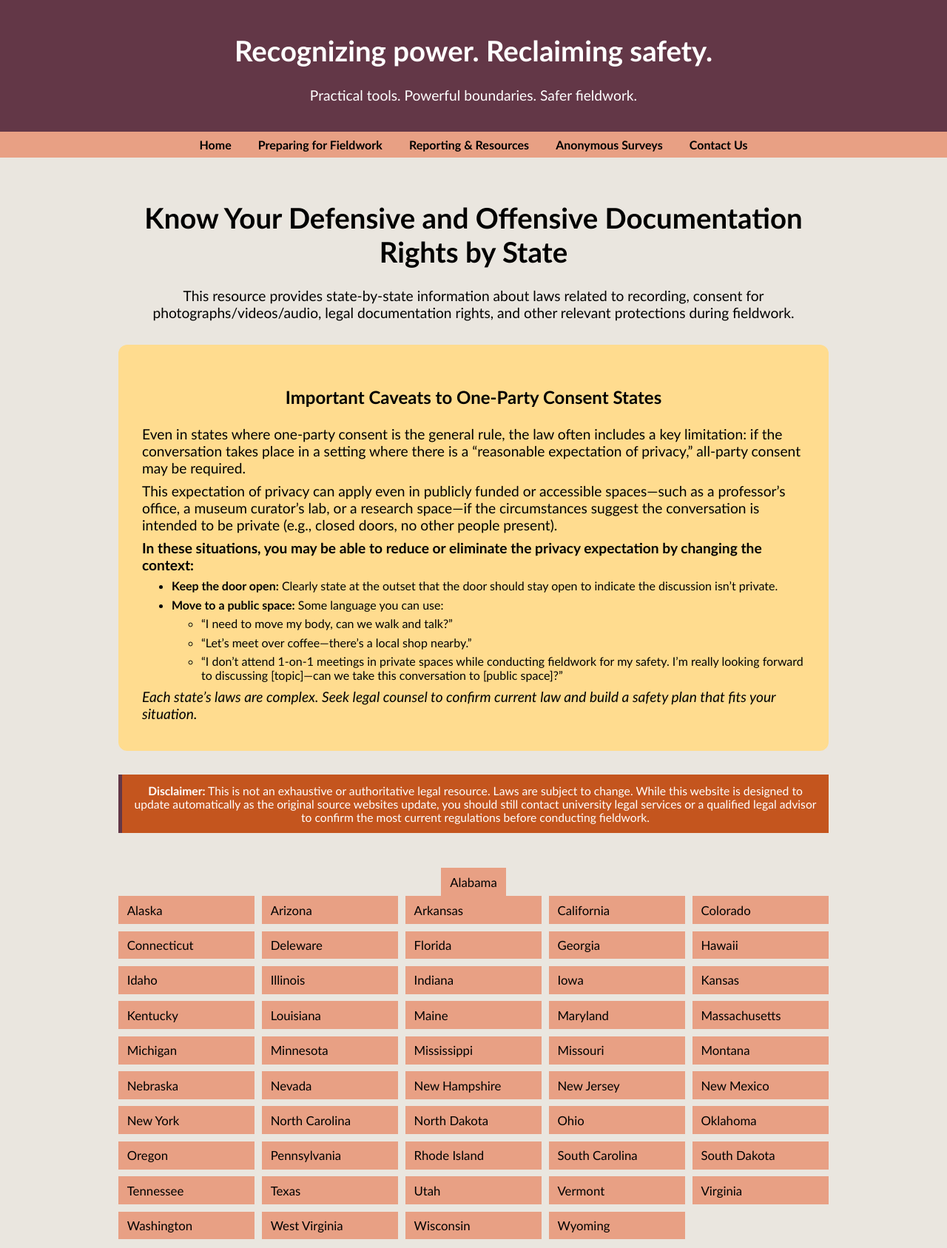
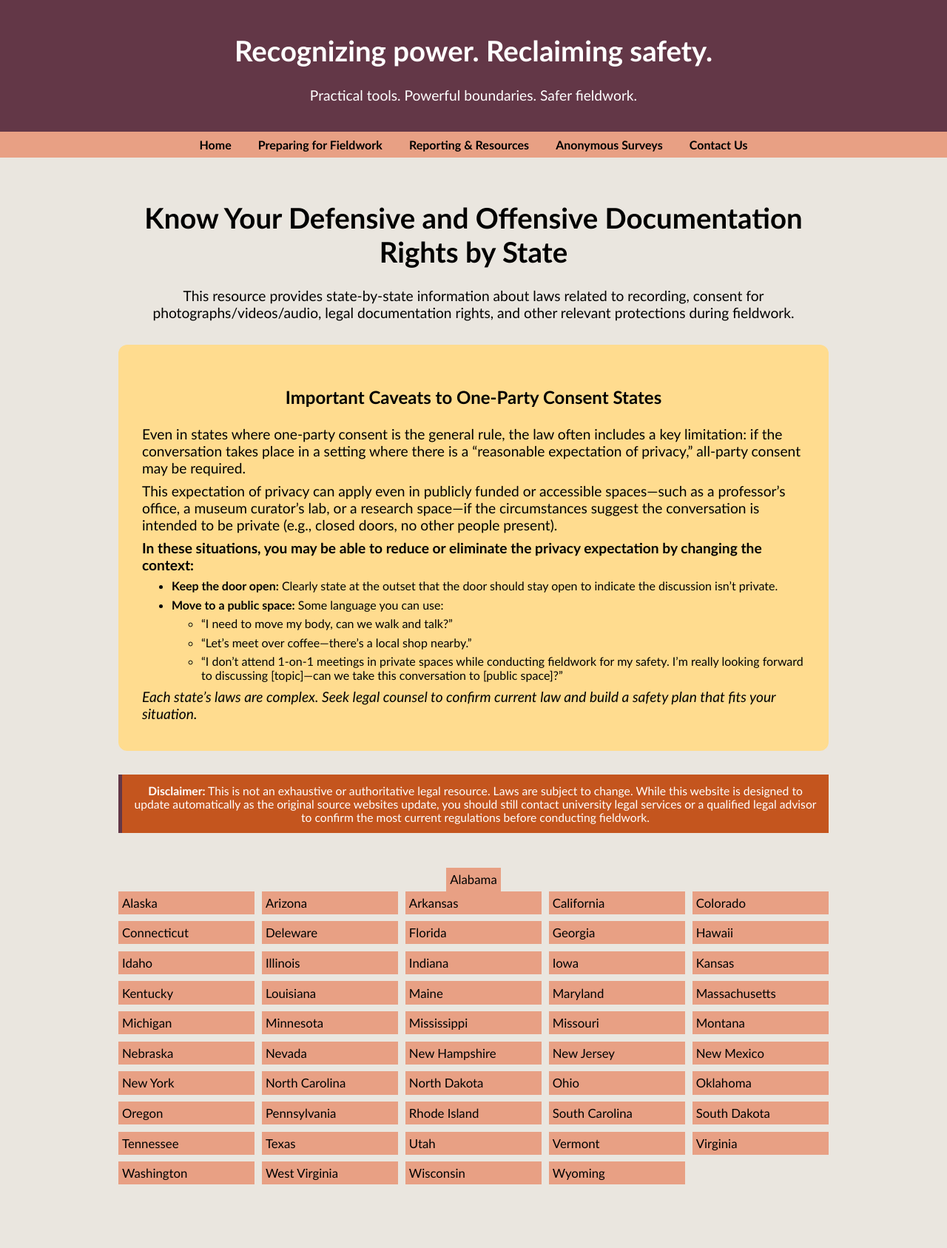
Before and after one commit to AnthroSafetyWarrior/GoldenTrowelProject, a Jekyll site: the page built from _pages/statelaw.html, in a window 1280 px wide. Shown: the whole page at 74% size. Built offline with Jekyll 4.4.1, drawn with Linux system fonts in a browser that asks for light colours; after the commit the page ends 1613 px from its top, so only the background shows below that.

Commit message:
updating pages

```diff
--- a/_pages/statelaw.html
+++ b/_pages/statelaw.html
@@ -17,7 +17,7 @@ permalink: /statelaw.html
   background:#e8a084;
   color:#000;
   cursor:pointer;
-  padding:.5em .7em;
+  padding:.3em .3em;
   border:none;
   text-align:left;
   font-family: Calibri, sans-serif;
@@ -34,7 +34,7 @@ permalink: /statelaw.html
   background:#e8a084;
   border-left:3px solid #e8a084;
   border-right:3px solid #e8a084;
-  border-bottom:8px solid #e8a084;
+  border-bottom:10px solid #e8a084;
   padding: 0 1em 1em;
 }
 
```
